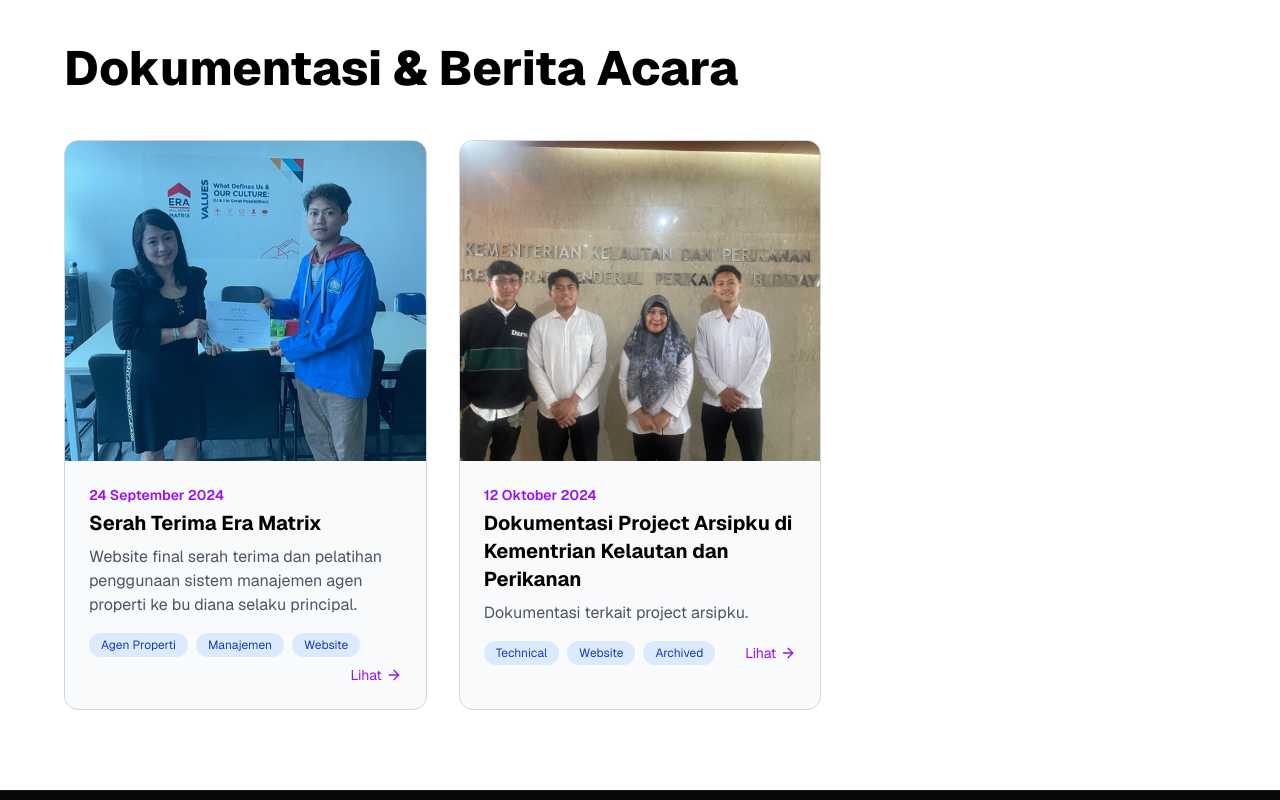
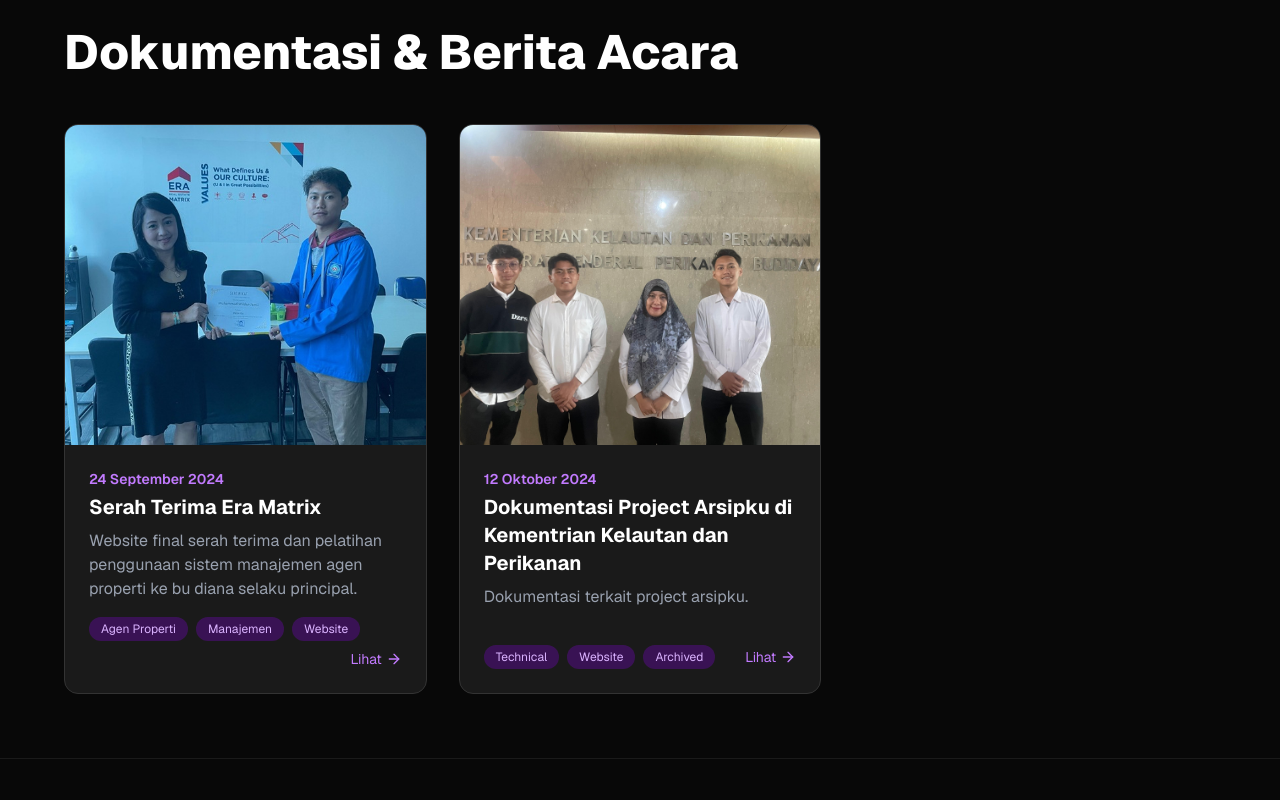
Before and after one commit to MuhammadWildanJamil/personalblog, a Next.js app: page /home in a window 1280 px wide. Shown: the part 2260-3060 px from the top of the page. Built offline with nearby package versions, Linux system fonts and the light colour scheme.

Commit message:
Fix: Final alignment and resolved Framer Motion type error

```diff
--- a/app/home/page.tsx
+++ b/app/home/page.tsx
@@ -330,7 +330,7 @@ export default function Home() {
 
       <div className="w-full h-px bg-[#333]"></div>
 
-      <div className="w-full bg-white py-20 px-4 sm:px-8 text-black border-t border-gray-200">
+      <div className="w-full bg-[#080808] py-16 px-4 sm:px-8 text-white border-t border-[#1a1a1a]">
             <div className="max-w-6xl mx-auto">
                 <h2 className="text-4xl sm:text-5xl font-extrabold mb-12 text-left">
                   Dokumentasi & Berita Acara
--- a/components/DocumentationCards.tsx
+++ b/components/DocumentationCards.tsx
@@ -1,13 +1,14 @@
 // /components/DocumentationCards.tsx
-
-"use client"; // 🚨 Tandai sebagai Client Component
+"use client";
 
 import React from 'react';
-import { motion } from 'framer-motion';
-import Image from 'next/image'; // Pastikan Image diimpor jika digunakan
-import { ArrowRight } from 'lucide-react'; // Asumsi ArrowRight atau ikon lainnya
+import { motion, type Variants } from 'framer-motion';
+import Image from 'next/image';
+import { ArrowRight } from 'lucide-react';
 
-// Definisikan tipe data item dokumentasi
+// ------------------------------------
+// INTERFACE & PROPS
+// ------------------------------------
 interface DocumentationItem {
     title: string;
     date: string;
@@ -22,45 +23,66 @@ interface DocumentationCardsProps {
     documentation: DocumentationItem[];
 }
 
-const docCardVariants = {
+// ------------------------------------
+// VARIANTS & EFFECTS
+// ------------------------------------
+const docCardVariants: Variants = {
+    // Hanya state 'hidden' dan 'visible' untuk kepatuhan tipe Variants
     hidden: { opacity: 0, y: 50 },
     visible: { opacity: 1, y: 0, transition: { duration: 0.6, ease: "easeOut" } },
+};
 
-}
+const HOVER_EFFECT = {
+    y: -5,
+    boxShadow: "0 0 15px rgba(168, 85, 247, 0.4)", // Ungu Glow
+    scale: 1.01,
+    transition: { type: "spring", stiffness: 300, damping: 20 }
+};
 
+const TAP_EFFECT = { scale: 0.99 };
+
+
+// ------------------------------------
+// KOMPONEN UTAMA
+// ------------------------------------
 
 const DocumentationCards: React.FC<DocumentationCardsProps> = ({ documentation }) => {
     return (
-        <div className="grid grid-cols-1 md:grid-cols-2 lg:grid-cols-3 gap-8">
+    // Pastikan hanya satu div pembuka dan penutup yang mengapit map
+    <div className="grid grid-cols-1 md:grid-cols-2 lg:grid-cols-3 gap-8 items-stretch">
         {documentation.map((doc, index) => (
             <motion.a
                 key={index}
                 href={doc.link}
                 target="_blank"
                 rel="noopener noreferrer"
-                    // Terapkan varian animasi
+
                 variants={docCardVariants}
                 initial="hidden"
-                    whileInView="visible" // Animasi saat kartu masuk ke viewport
+                whileInView="visible"
                 viewport={{ once: true, amount: 0.2 }}
-                    whileHover="hover"
-                    whileTap="tap"
-                    className="flex flex-col p-0 rounded-xl border border-gray-300 bg-gray-50 hover:bg-gray-100 transition-colors duration-300 group overflow-hidden"
+                whileHover={HOVER_EFFECT}
+                whileTap={TAP_EFFECT}
+
+                className="flex flex-col p-0 rounded-xl border border-[#333] bg-[#1a1a1a] hover:bg-[#222] transition-colors duration-300 group overflow-hidden h-full"
             >
-                    {/* Markup Kartu Anda */}
-                    <div className="relative w-full h-80 bg-gray-200 overflow-hidden">
+                {/* 1. HEADER GAMBAR */}
+                <div className="relative w-full h-80 bg-gray-900 overflow-hidden">
                     <Image src={doc.imageSrc} alt={doc.title} fill className="object-cover group-hover:scale-105 transition-transform duration-300" sizes="33vw" />
                 </div>
 
-                    <div className="p-6 flex flex-col ">
-                        <p className="text-sm font-semibold text-purple-600 mb-1">{doc.date}</p>
-                        <h3 className="text-xl font-bold mb-2">{doc.title}</h3>
-                        <p className="text-gray-600 mb-4 text-base ">{doc.description}</p>
+                {/* 2. KONTEN TEKS - flex-grow dan mt-auto (Kunci Alignment) */}
+                <div className="p-6 flex flex-col flex-grow">
+                    <p className="text-sm font-semibold text-purple-400 mb-1">{doc.date}</p>
+                    <h3 className="text-xl font-bold mb-2 text-white">{doc.title}</h3>
+                    <p className="text-gray-400 mb-4 text-base ">{doc.description}</p>
+
+                    {/* Tag dan Link - MT-AUTO untuk perataan bawah */}
                     <div className="flex flex-wrap items-center gap-2 mt-auto">
                         {doc.tags.map(tag => (
-                                <span key={tag} className="px-3 py-1 text-xs rounded-full bg-blue-100 text-blue-800">{tag}</span>
+                            <span key={tag} className="px-3 py-1 text-xs rounded-full bg-purple-700/30 text-purple-300">{tag}</span>
                         ))}
-                            <span className="ml-auto text-purple-600 group-hover:text-purple-800 flex items-center text-sm">
+                        <span className="ml-auto text-purple-400 group-hover:text-purple-300 flex items-center text-sm">
                             Lihat <ArrowRight size={16} className="ml-1" />
                         </span>
                     </div>
```
Lines whose indentation alone changed are shown as unchanged.
